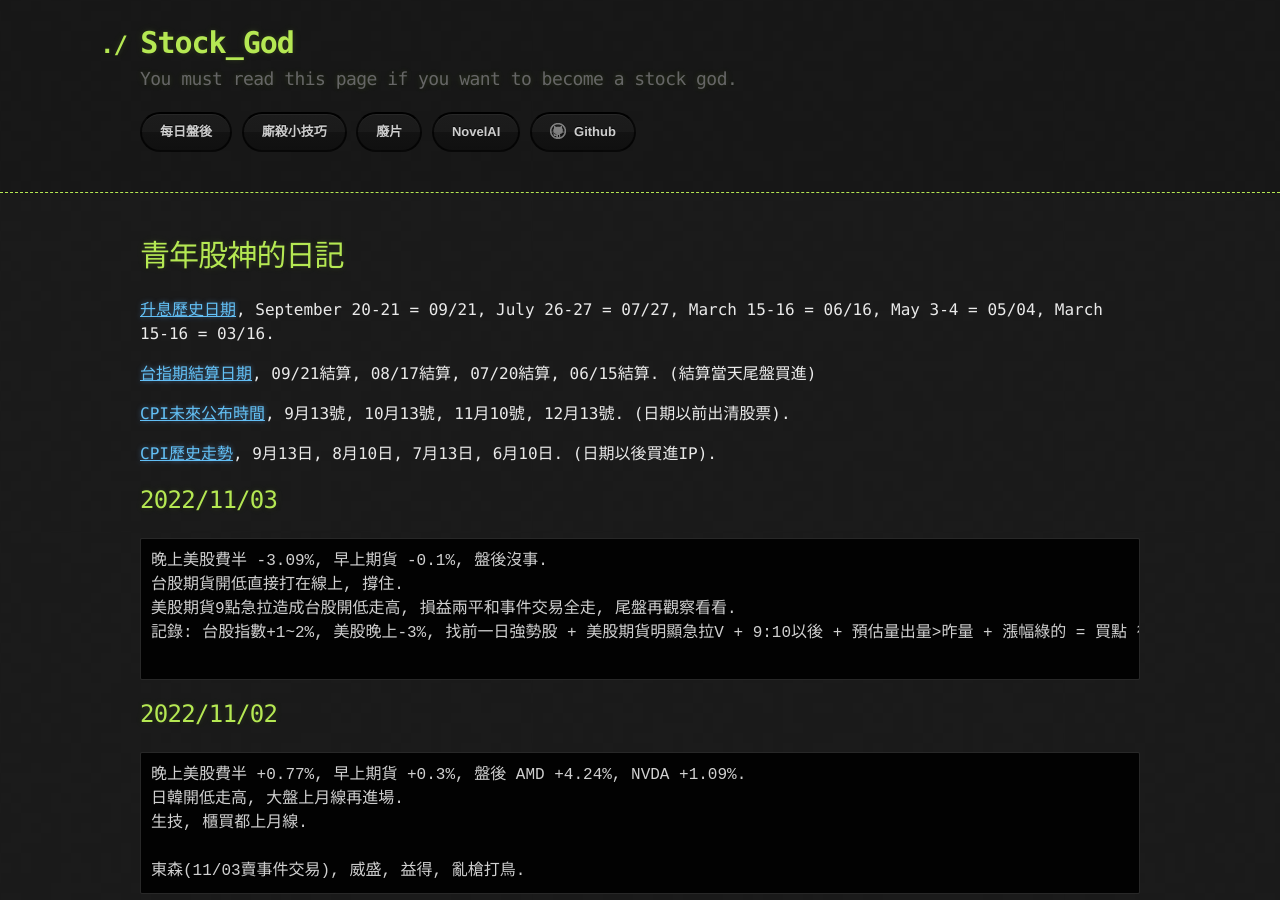
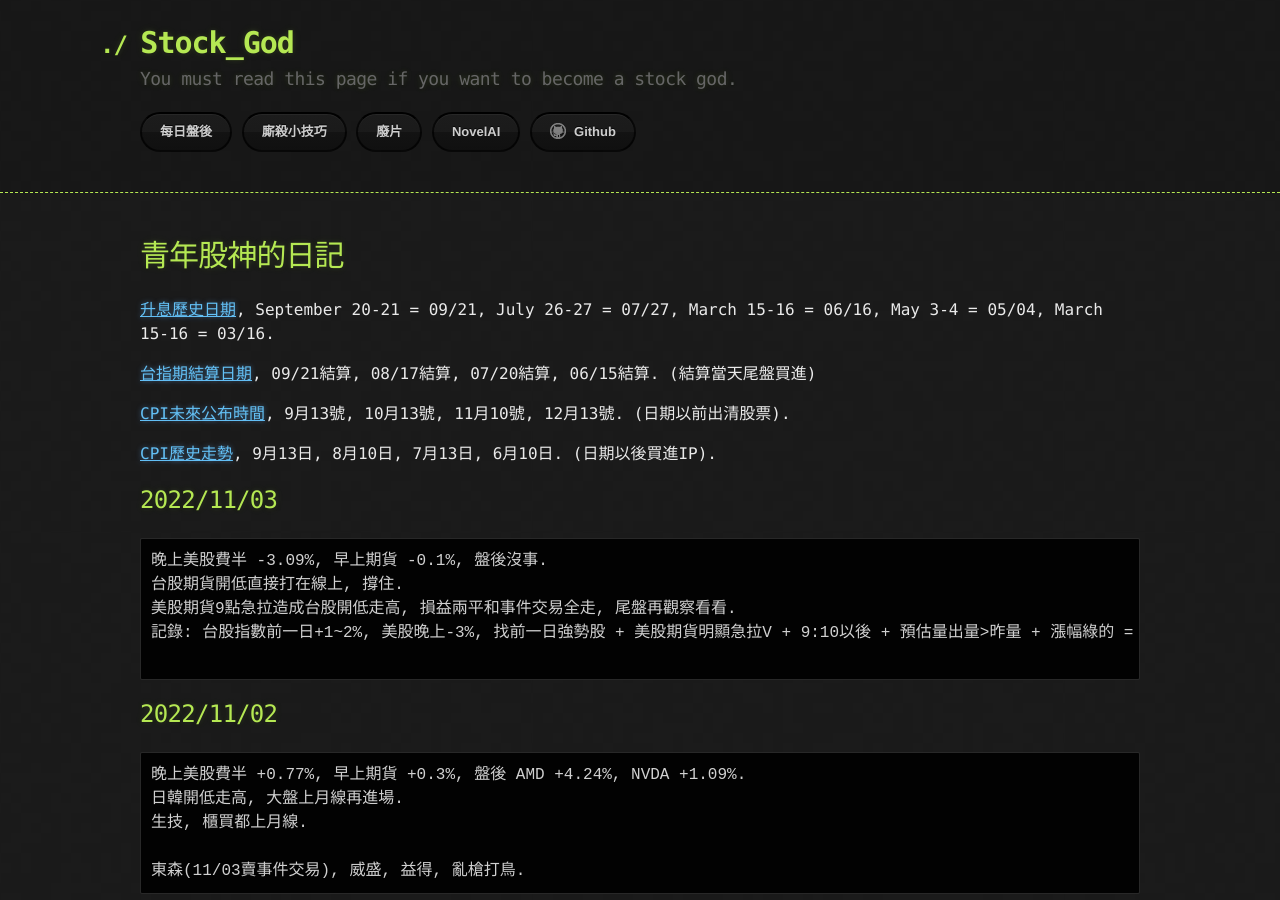
Before and after one commit to lepg5487/Stock_God, a Jekyll site: the page built from index.md, in a window 1280 px wide and 900 px high. Built offline with Jekyll 4.4.1, drawn with Linux system fonts in a browser that asks for light colours; our own code applies the rules of GitHub Pages for plain Markdown files.

Commit message:
Update index.md

````diff
--- a/index.md
+++ b/index.md
@@ -17,7 +17,7 @@
 晚上美股費半 -3.09%, 早上期貨 -0.1%, 盤後沒事.
 台股期貨開低直接打在線上, 撐住.
 美股期貨9點急拉造成台股開低走高, 損益兩平和事件交易全走, 尾盤再觀察看看.
-記錄: 台股指數+1~2%, 美股晚上-3%, 找前一日強勢股 + 美股期貨明顯急拉V + 9:10以後 + 預估量出量>昨量 + 漲幅綠的 = 買點 德宏 和 中視.
+記錄: 台股指數前一日+1~2%, 美股晚上-3%, 找前一日強勢股 + 美股期貨明顯急拉V + 9:10以後 + 預估量出量>昨量 + 漲幅綠的 = 買點 德宏 和 中視.
 
 ```
 
````
